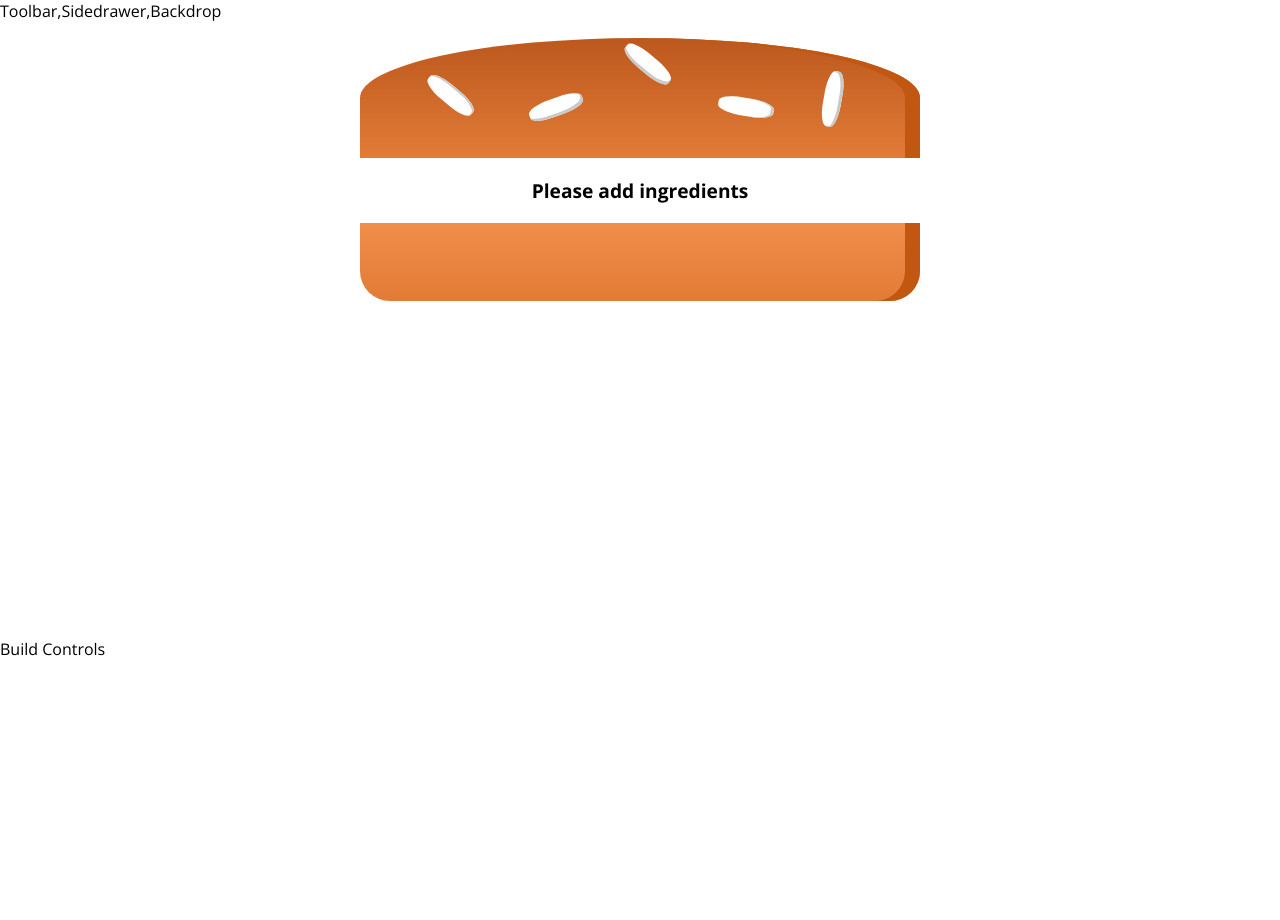
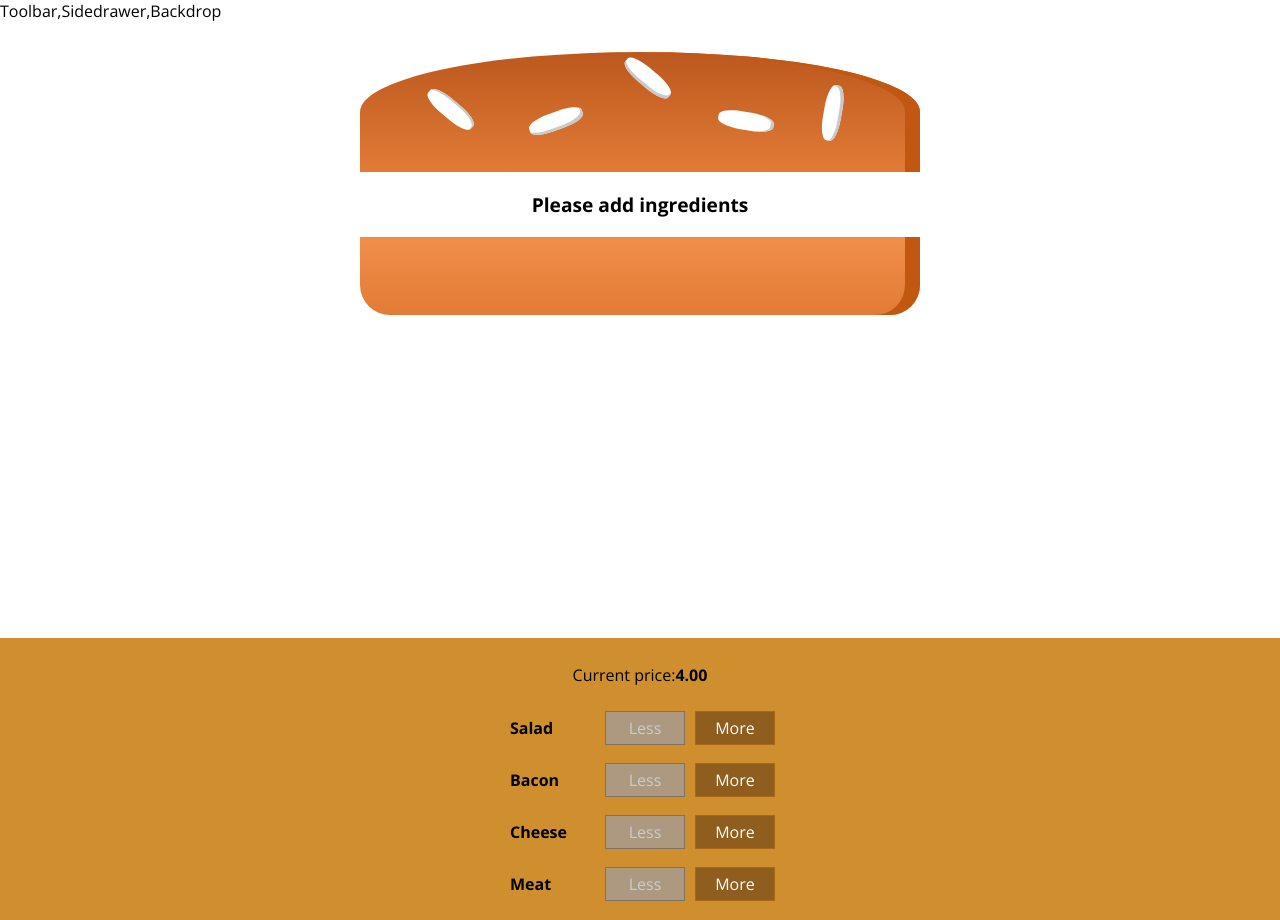
Before and after one commit to NomadXD/MyBurger, a React app: page / in a window 1280 px wide. Before the commit the page ends 800 px from the top, so only its background shows below. Built offline with nearby package versions, Linux system fonts and the light colour scheme.

Commit message:
add/remove ingredient added

```diff
--- a/src/components/Burger/BuildControls/BuildControl/BuildControl.js
+++ b/src/components/Burger/BuildControls/BuildControl/BuildControl.js
@@ -2,11 +2,15 @@
 import classes from './BuildControl.css'
 
 const buildControl = (props) => {
+    return(
     <div className={classes.BuildControl}>
         <div className={classes.Label}>{props.label}</div>
-        <button className={classes.Less}>Less</button>
-        <button className={classes.More}>Less</button>
+        <button className={classes.Less} onClick={props.removed} disabled={props.disabled}>Less</button>
+        <button className={classes.More} onClick={props.added}>More</button>
     </div>
+
+    )
+
 }
 
 export default buildControl;
--- a/src/components/Burger/BuildControls/BuildControls.js
+++ b/src/components/Burger/BuildControls/BuildControls.js
@@ -1,11 +1,25 @@
 import React from 'react';
+import BuildControl from './BuildControl/BuildControl';
+import classes from './BuildControls.css';
+
+const controls = [
+    {label:"Salad",type:'salad'},
+    {label:"Bacon",type:'bacon'},
+    {label:"Cheese",type:'cheese'},
+    {label:"Meat",type:'meat'},
+]
+
+
 
 const buildControls = (props) => (
-
-    <div>
-
-    </div>
-
+        <div className={classes.BuildControls}>
+        <p>Current price:<strong>{props.price.toFixed(2)}</strong></p>
+        {controls.map((ctrl)=>{
+            console.log(ctrl)
+            return <BuildControl key={ctrl.label} label={ctrl.label} added={()=>props.ingredientsAdded(ctrl.type)} removed={()=>props.ingredientsRemoved(ctrl.type)}
+                    disabled={props.disabled[ctrl.type]}/>
+        })}
+        </div>
 );
 
 export default buildControls;
--- a/src/components/Burger/Burger.css
+++ b/src/components/Burger/Burger.css
@@ -2,6 +2,7 @@
     width: 100%;
     margin:auto;
     height: 250px;
+    overflow: auto;
     text-align: center;
     font-weight: bold;
     font-size: 1.2rem;
--- a/src/components/Burger/Burger.js
+++ b/src/components/Burger/Burger.js
@@ -6,6 +6,7 @@
 
     let ingredientsArray = Object.keys(props.ingredients)
         .map(igKey => {
+            console.log(props.ingredients)
             return [...Array(props.ingredients[igKey])].map((_,i)=>{
                 return <BurgerIngredient key={igKey+i} type={igKey}></BurgerIngredient>
             })
--- a/src/containers/BurgerBuilder/BurgerBuilder.js
+++ b/src/containers/BurgerBuilder/BurgerBuilder.js
@@ -1,6 +1,15 @@
 import React,{Component} from 'react';
 import Aux from '../../hoc/Aux';
 import Burger from '../../components/Burger/Burger'
+import BuildControls from '../../components/Burger/BuildControls/BuildControls'
+
+const INGREDIENT_PRICES = {
+    salad:0.5,
+    cheese:0.4,
+    meat:1.3,
+    bacon:0.7
+
+}
 
 class BurgerBuilder extends Component{
 
@@ -10,14 +19,63 @@
             bacon:0,
             meat:0,
             cheese:0
-        }
+        },
+        totalPrice:4
     }
 
+    addIngredient = (type) => {
+        console.log(type)
+        const oldCount = this.state.ingredients[type]
+        const updatedCount = oldCount + 1
+        const updatedIngredients = {...this.state.ingredients}
+        updatedIngredients[type] = updatedCount;
+        const priceAddition = INGREDIENT_PRICES[type]
+        const oldPrice = this.state.totalPrice
+        const newPrice = oldPrice + priceAddition
+        this.setState({
+            ingredients:updatedIngredients,
+            totalPrice:newPrice
+        })
+        console.log(updatedIngredients)
+    }
+
+    removeIngredient = (type) => {
+        console.log(type)
+        const oldCount = this.state.ingredients[type]
+        if(oldCount<=0){
+            return;
+        }
+        const updatedCount = oldCount - 1
+        const updatedIngredients = {...this.state.ingredients}
+        updatedIngredients[type] = updatedCount;
+        const priceAddition = INGREDIENT_PRICES[type]
+        const oldPrice = this.state.totalPrice
+        const newPrice = oldPrice - priceAddition
+        this.setState({
+            ingredients:updatedIngredients,
+            totalPrice:newPrice
+        })
+        console.log(updatedIngredients)
+    }
+
+
     render(){
+
+        const disabledInfo = {
+            ...this.state.ingredients
+        }
+
+        for(let key in disabledInfo){
+            disabledInfo[key] = disabledInfo[key]<=0
+        }
+
+
+
         return(
             <Aux>
                 <Burger ingredients={this.state.ingredients}/>
-                <div>Build Controls</div>
+                <BuildControls ingredientsAdded = {this.addIngredient} ingredientsRemoved={this.removeIngredient} disabled={disabledInfo}
+                price={this.state.totalPrice}></BuildControls>
             </Aux>
         )
     }
```
